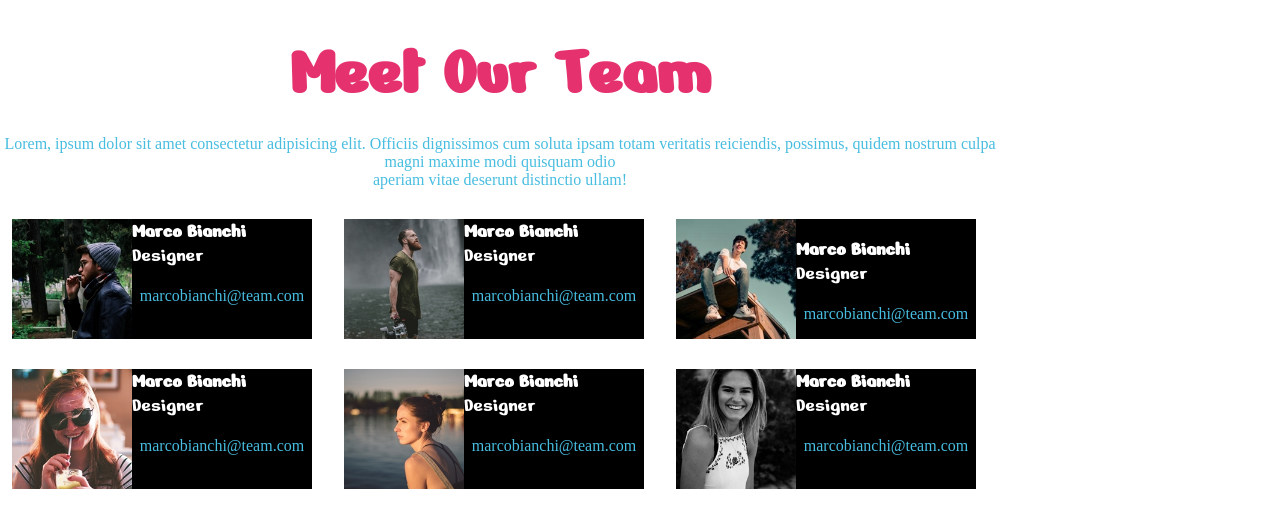
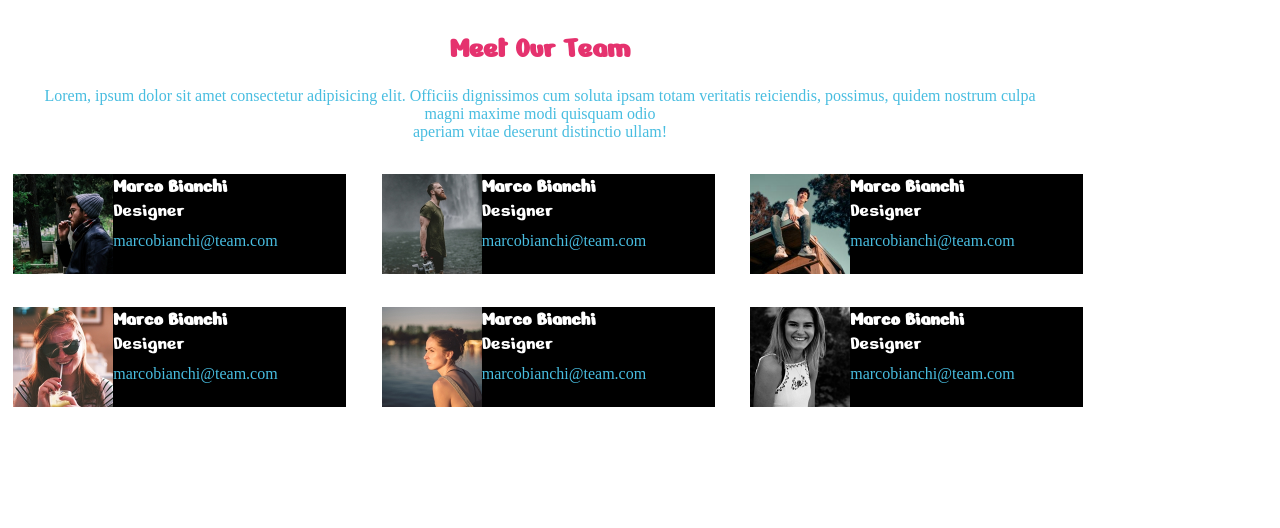
Before and after one commit to giorgiadicapuaa/html-css-float-cards, a plain HTML site: page index.html in a window 1280 px wide. Drawn offline with Linux system fonts and the light colour scheme.

Commit message:
correzione es

```diff
--- a/css/style.css
+++ b/css/style.css
@@ -7,6 +7,7 @@
 header{
 max-width: 1000px;
 margin: 0;
+margin-left: 40px;
 }
 
 
@@ -15,15 +16,16 @@ h1{
     color: #e5326e;
     font-family:'Nerko One', cursive;
     text-align: center;
-    font-size: 70px;
+    font-size: 30px;
     margin-top: 30px;
 
 
 }
 
 img{
-    width: 40%;
+    width: 30%;
     float: left;
+    display: block;
     }
 
 p{
@@ -39,10 +41,12 @@ p{
     margin-top: 3%;
     margin-left: 1.2%;
 
+
 }
 
 .container{
-    max-width: 1000px;
+    max-width: 1110px;
+    clear: both;
 }
 
 h2,h3{
@@ -61,9 +65,11 @@ h3{
 
 .testoaffiancato{
     box-sizing: border-box;
+    vertical-align: auto;
 
 }
 
 .email{
-    color: #48bde0;
+    margin-top: 10px;
+    text-align: left;
 }
--- a/index.html
+++ b/index.html
@@ -28,7 +28,7 @@
             <div class="testoaffiancato">
             <h2> Marco Bianchi</h2>
             <h3> Designer</h3>
-            <p> marcobianchi@team.com</p>
+            <p class="email"> marcobianchi@team.com</p>
             </div>
         </div>
 
@@ -37,16 +37,16 @@
             <div class="testoaffiancato">
             <h2> Marco Bianchi</h2>
             <h3> Designer</h3>
-            <p> marcobianchi@team.com</p>
+            <p class="email"> marcobianchi@team.com</p>
             </div>
         </div>
 
         <div class="blocco">
             <img src="./img/male3.png" alt="Ragazzo1">
             <div class="testoaffiancato">
-       ò      <h2> Marco Bianchi</h2>
+            <h2> Marco Bianchi</h2>
             <h3> Designer</h3>
-            <p> marcobianchi@team.com</p>
+            <p class="email"> marcobianchi@team.com</p>
             </div>
         </div>
 
@@ -57,7 +57,7 @@
             <div class="testoaffiancato">
             <h2> Marco Bianchi</h2>
             <h3> Designer</h3>
-            <p> marcobianchi@team.com</p>
+            <p class="email"> marcobianchi@team.com</p>
             </div>
         </div>
 
@@ -66,7 +66,7 @@
             <div class="testoaffiancato">
             <h2> Marco Bianchi</h2>
             <h3> Designer</h3>
-            <p> marcobianchi@team.com</p>
+            <p class="email"> marcobianchi@team.com</p>
             </div>
         </div>
 
@@ -75,7 +75,7 @@
             <div class="testoaffiancato">
             <h2> Marco Bianchi</h2>
             <h3> Designer</h3>
-            <p> marcobianchi@team.com</p>
+            <p class="email"> marcobianchi@team.com</p>
             </div>
         </div>
 
```
